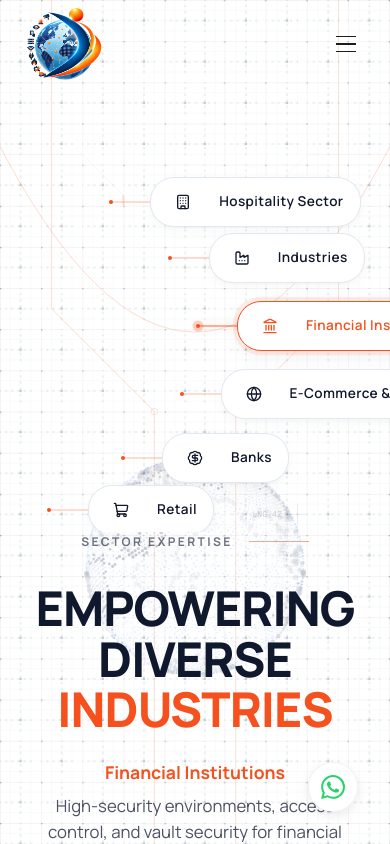
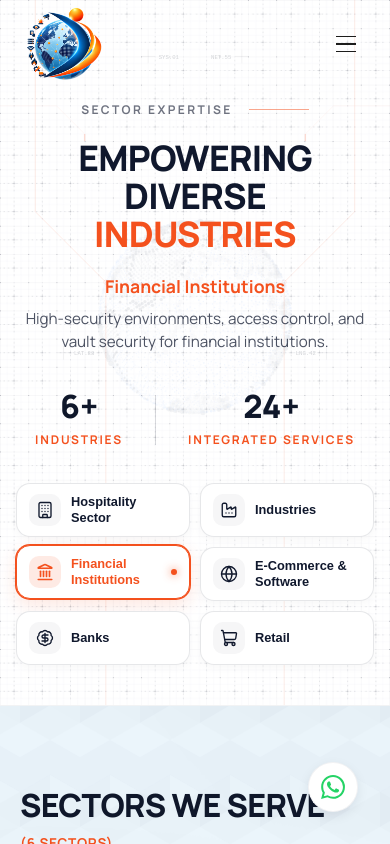
Before and after one commit to Lokesh0018/SST, a React (Vite) app: page /industries in a window 390 px wide. Shown: the top 844 px of the page. Built offline with nearby package versions, Linux system fonts and the light colour scheme.

Commit message:
Industries Hero

```diff
--- a/src/components/industries/IndustriesHeroDynamic.tsx
+++ b/src/components/industries/IndustriesHeroDynamic.tsx
@@ -188,49 +188,6 @@ export default function IndustriesHeroDynamic({
       {/* Micro-Data HUD Ticker */}
       <HUDTicker />
 
-      {/* Dynamic Arc Background */}
-      <motion.div
-        className="industries-arc-container"
-        ref={containerRef}
-      >
-        <svg className="arc-svg-line" viewBox="0 0 100 100" preserveAspectRatio="none">
-          <defs>
-            <mask id="arc-mask">
-              <motion.rect
-                x="0" y="0" width="100" height="100" fill="white"
-                initial={{ height: 0 }}
-                animate={{ height: 100 }}
-                transition={{ duration: 1.5, ease: "easeInOut", delay: 0.2 }}
-              />
-            </mask>
-          </defs>
-          <path
-            ref={pathRef}
-            d="M0,0 Q100,50 0,100"
-            fill="none"
-            stroke="rgba(244, 81, 30, 0.5)"
-            strokeWidth="0.4"
-            vectorEffect="non-scaling-stroke"
-            mask="url(#arc-mask)"
-          />
-        </svg>
-
-        {pathPoints.length > 0 && INDUSTRY_DOMAINS.map((domain, index) => {
-          const point = pathPoints[index];
-          return (
-            <MagneticNode
-              key={domain.id}
-              domain={domain}
-              index={index}
-              activeDomainId={activeDomainId}
-              setHoveredDomain={setHoveredDomain}
-              setIsAutoPlaying={setIsAutoPlaying}
-              point={point}
-            />
-          );
-        })}
-      </motion.div>
-
       {/* Editorial Text Content */}
       <motion.div
         className="industries-dynamic-content"
@@ -285,6 +242,77 @@ export default function IndustriesHeroDynamic({
             <span className="industries-stat-label">INTEGRATED SERVICES</span>
           </div>
         </motion.div>
+
+        {/* Mobile Interactive Industry Showcase (<= 768px) */}
+        <div className="mobile-industries-showcase">
+          <div className="mobile-industries-grid">
+            {INDUSTRY_DOMAINS.map((domain) => {
+              const isActive = domain.id === activeDomainId;
+              const Icon = domain.icon;
+              return (
+                <button
+                  key={`mobile-${domain.id}`}
+                  type="button"
+                  className={`mobile-industry-chip ${isActive ? 'is-active' : ''}`}
+                  onClick={() => {
+                    setHoveredDomain(domain.id);
+                    setIsAutoPlaying(false);
+                    setTimeout(() => setIsAutoPlaying(true), 5000);
+                  }}
+                >
+                  <div className="mobile-chip-icon-wrap">
+                    <Icon size={18} strokeWidth={isActive ? 2.2 : 1.8} />
+                  </div>
+                  <span className="mobile-chip-name">{domain.name}</span>
+                  {isActive && <div className="mobile-chip-dot" />}
+                </button>
+              );
+            })}
+          </div>
+        </div>
+      </motion.div>
+
+      {/* Dynamic Arc Background (Desktop) */}
+      <motion.div
+        className="industries-arc-container desktop-industries-arc"
+        ref={containerRef}
+      >
+        <svg className="arc-svg-line" viewBox="0 0 100 100" preserveAspectRatio="none">
+          <defs>
+            <mask id="arc-mask">
+              <motion.rect
+                x="0" y="0" width="100" height="100" fill="white"
+                initial={{ height: 0 }}
+                animate={{ height: 100 }}
+                transition={{ duration: 1.5, ease: "easeInOut", delay: 0.2 }}
+              />
+            </mask>
+          </defs>
+          <path
+            ref={pathRef}
+            d="M0,0 Q100,50 0,100"
+            fill="none"
+            stroke="rgba(244, 81, 30, 0.5)"
+            strokeWidth="0.4"
+            vectorEffect="non-scaling-stroke"
+            mask="url(#arc-mask)"
+          />
+        </svg>
+
+        {pathPoints.length > 0 && INDUSTRY_DOMAINS.map((domain, index) => {
+          const point = pathPoints[index];
+          return (
+            <MagneticNode
+              key={domain.id}
+              domain={domain}
+              index={index}
+              activeDomainId={activeDomainId}
+              setHoveredDomain={setHoveredDomain}
+              setIsAutoPlaying={setIsAutoPlaying}
+              point={point}
+            />
+          );
+        })}
       </motion.div>
     </section>
   );
--- a/src/styles/IndustriesHeroBackground.css
+++ b/src/styles/IndustriesHeroBackground.css
@@ -112,11 +112,13 @@
 
 @media (max-width: 768px) {
   .hero-bg-globe-wrapper {
-    width: 340px;
-    height: 340px;
-    top: 55%;
+    width: 300px;
+    height: 300px;
+    top: 45%;
     left: 50%;
-    opacity: 0.65;
+    transform: translate(-50%, -50%);
+    opacity: 0.22;
+    pointer-events: none;
   }
   .hero-bg-orb-bl,
   .hero-bg-orb-tr {
--- a/src/styles/IndustriesHeroDynamic.css
+++ b/src/styles/IndustriesHeroDynamic.css
@@ -300,6 +300,11 @@
   background-color: rgba(15, 23, 42, 0.15);
 }
 
+/* Mobile Showcase default hidden on desktop */
+.mobile-industries-showcase {
+  display: none;
+}
+
 /* Responsive */
 @media (max-width: 1024px) {
   .industries-arc-container {
@@ -310,34 +315,27 @@
 
 @media (max-width: 768px) {
   .industries-dynamic-hero {
+    min-height: auto;
     flex-direction: column;
-    justify-content: center;
-    padding-top: 100px;
-  }
-
-  .industries-arc-container {
-    position: relative;
-    width: 100%;
-    right: auto;
-    height: 400px;
-    margin-top: 2rem;
+    justify-content: flex-start;
+    align-items: center;
+    padding: 100px 16px 40px;
+    background: #FFFFFF;
     overflow: hidden;
   }
 
-  .arc-svg-line {
-    transform: rotate(90deg);
+  .desktop-industries-arc {
+    display: none !important;
   }
 
-  .industry-arc-node {
-    /* Need to recalculate positions for horizontal stack or keep them vertical */
-    /* For now, just keep the arc as is on mobile but smaller */
-    transform: scale(0.8) translateY(-50%);
+  .hero-hud-ticker {
+    display: none;
   }
 
-
   .industries-dynamic-content {
-    padding-left: 2rem;
-    padding-right: 2rem;
+    padding: 0;
+    width: 100%;
+    max-width: 100%;
     text-align: center;
     display: flex;
     flex-direction: column;
@@ -346,10 +344,118 @@
 
   .industries-eyebrow {
     justify-content: center;
+    margin-bottom: 1.25rem;
   }
 
   .industries-headline {
+    font-size: clamp(2.2rem, 7.5vw, 3.2rem);
+    line-height: 1.08;
     align-items: center;
+    text-align: center;
+    margin-bottom: 1.25rem;
+  }
+
+  .industries-description {
+    font-size: 0.95rem;
+    line-height: 1.55;
+    margin-bottom: 1.75rem;
+    min-height: 85px;
+    max-width: 95%;
+    text-align: center;
+  }
+
+  .industries-stats-row {
+    justify-content: center;
+    gap: 2rem;
+    margin-top: 0.25rem;
+    margin-bottom: 1.5rem;
+  }
+
+  .industries-stat-value {
+    font-size: 2rem;
+  }
+
+  /* Mobile Showcase */
+  .mobile-industries-showcase {
+    display: block;
+    width: 100%;
+    max-width: 440px;
+    margin: 10px auto 0;
+    position: relative;
+    z-index: 5;
+  }
+
+  .mobile-industries-grid {
+    display: grid;
+    grid-template-columns: repeat(2, 1fr);
+    gap: 10px;
+    width: 100%;
+  }
+
+  .mobile-industry-chip {
+    display: flex;
+    align-items: center;
+    gap: 10px;
+    background: rgba(255, 255, 255, 0.95);
+    backdrop-filter: blur(10px);
+    border: 1.5px solid rgba(15, 23, 42, 0.1);
+    border-radius: 14px;
+    padding: 10px 12px;
+    box-shadow: 0 3px 10px rgba(0, 0, 0, 0.03);
+    cursor: pointer;
+    text-align: left;
+    transition: all 0.25s cubic-bezier(0.16, 1, 0.3, 1);
+    -webkit-tap-highlight-color: transparent;
+    width: 100%;
+    position: relative;
+  }
+
+  .mobile-industry-chip:hover,
+  .mobile-industry-chip.is-active {
+    border-color: #F4511E;
+    background: #FFFFFF;
+    box-shadow: 0 6px 18px rgba(244, 81, 30, 0.14), 0 0 0 1px #F4511E;
+    transform: translateY(-2px);
+  }
+
+  .mobile-chip-icon-wrap {
+    width: 32px;
+    height: 32px;
+    border-radius: 10px;
+    background: rgba(15, 23, 42, 0.04);
+    display: flex;
+    align-items: center;
+    justify-content: center;
+    color: #10182D;
+    flex-shrink: 0;
+    transition: all 0.25s ease;
+  }
+
+  .mobile-industry-chip.is-active .mobile-chip-icon-wrap {
+    background: rgba(244, 81, 30, 0.12);
+    color: #F4511E;
+  }
+
+  .mobile-chip-name {
+    font-size: 0.8rem;
+    font-weight: 700;
+    color: #10182D;
+    line-height: 1.25;
+    transition: color 0.25s ease;
+  }
+
+  .mobile-industry-chip.is-active .mobile-chip-name {
+    color: #F4511E;
+  }
+
+  .mobile-chip-dot {
+    width: 6px;
+    height: 6px;
+    border-radius: 50%;
+    background: #F4511E;
+    margin-left: auto;
+    flex-shrink: 0;
+    box-shadow: 0 0 8px rgba(244, 81, 30, 0.8);
   }
 }
 
```
